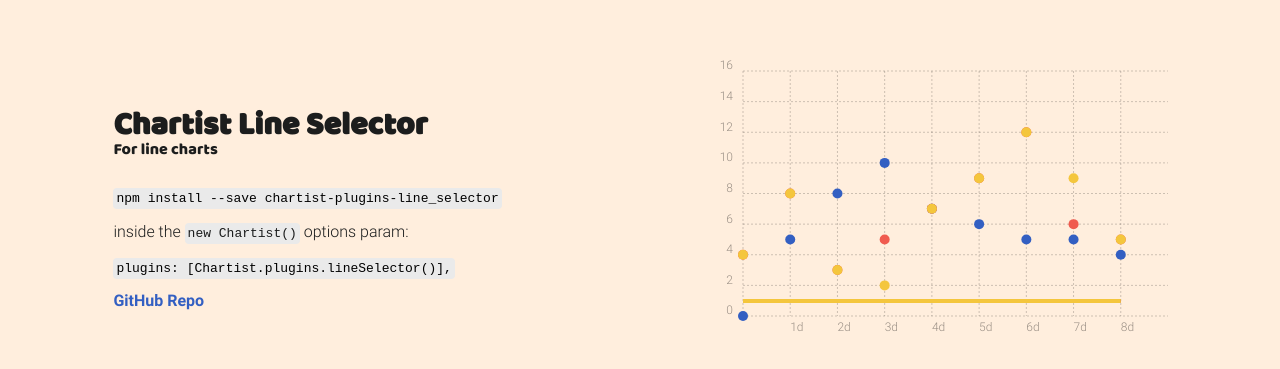
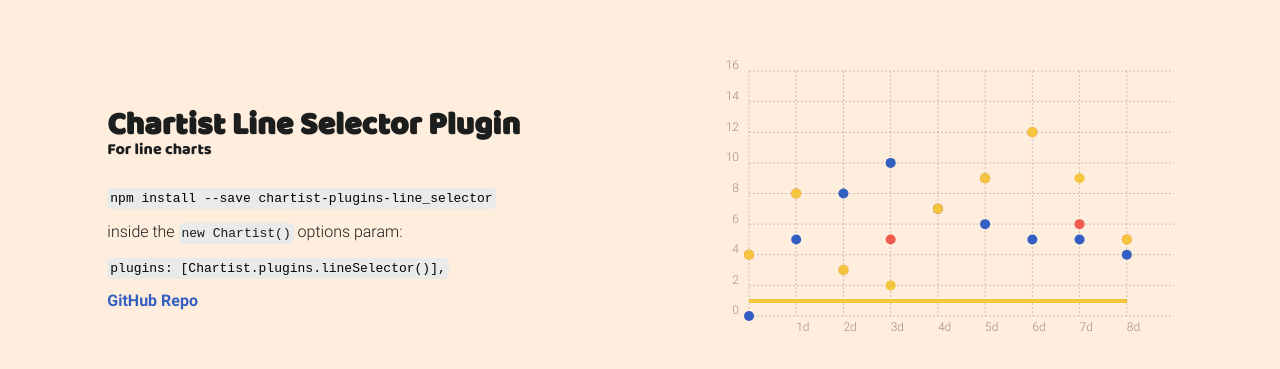
Before and after one commit to thehulke/chartist-plugin-lineSelector, a website: page index.html in a window 1280 px wide. Shown: the part 205-574 px from the top of the page. Drawn offline with Linux system fonts and the light colour scheme.

Commit message:
adedd 'plugin' to title

```diff
--- a/index.html
+++ b/index.html
@@ -12,7 +12,7 @@
 		<div class="wrapper">
 			<div class="decription">
 				<div class="header">
-					<h1 class="heading">Chartist Line Selector</h1>
+					<h1 class="heading">Chartist Line Selector Plugin</h1>
 					<p class="heading-description">For line charts</p>
 				</div>
 
```
Also changed, not shown: dist/main.js.
